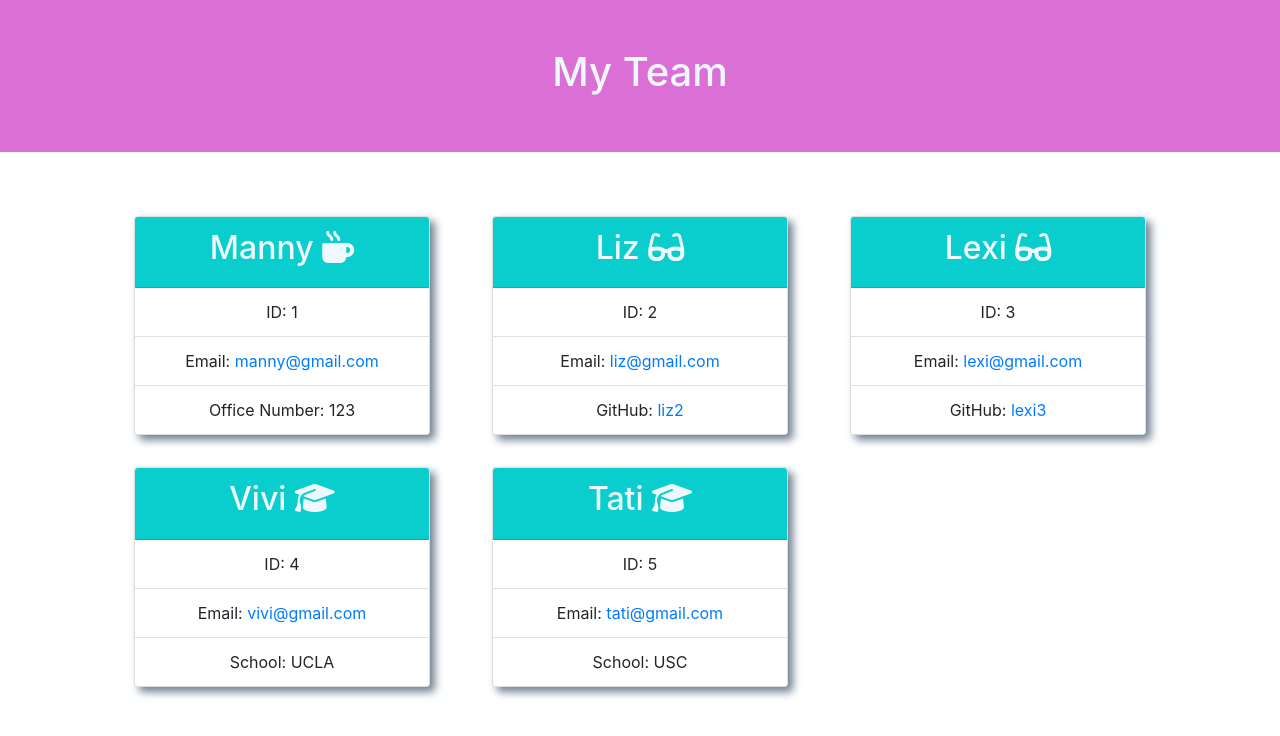
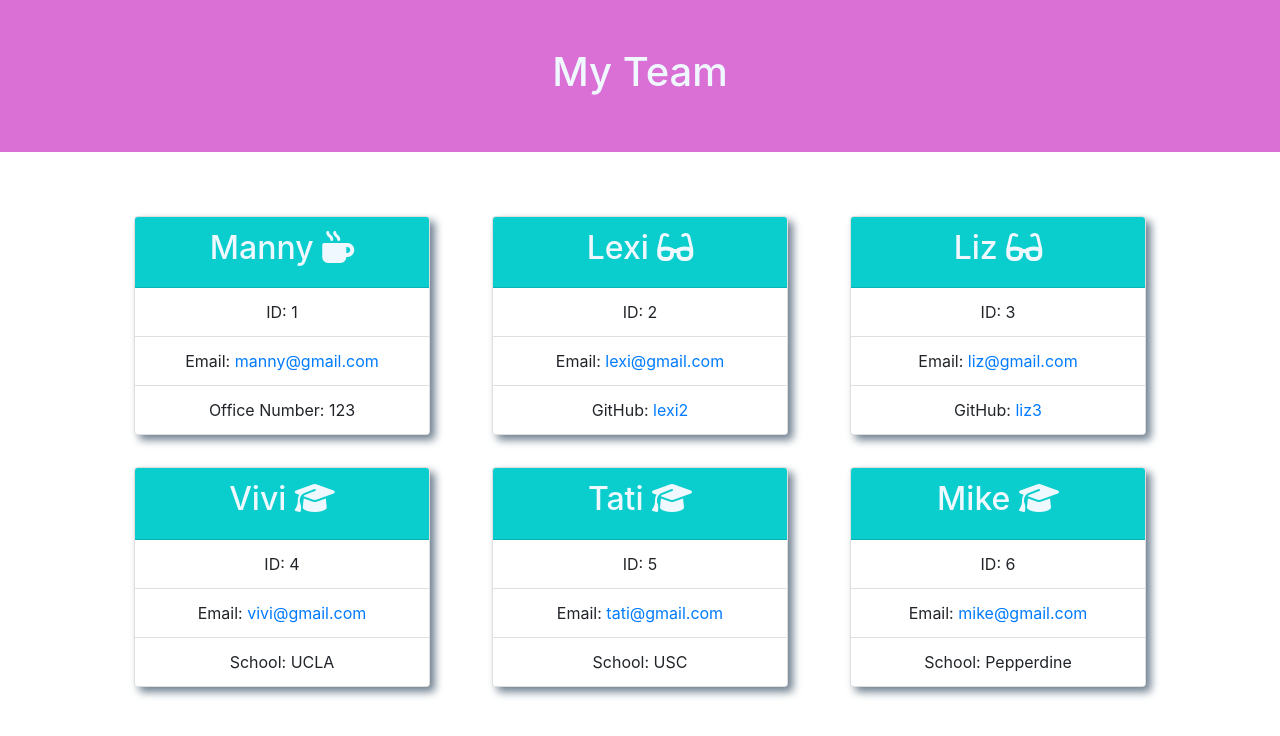
Before and after one commit to Babylex710/Team-Profile-Generator, a website: page dist/team.html in a window 1280 px wide. Drawn offline with nearby package versions, Linux system fonts and the light colour scheme.

Commit message:
added new screenshot to readme

```diff
--- a/dist/team.html
+++ b/dist/team.html
@@ -37,23 +37,23 @@
         <article class="col-md-4">
             <div class="card">
                 <div class="card-header">
-                    <h2>Liz <i class="fa-solid fa-glasses"></i></h2>
+                    <h2>Lexi <i class="fa-solid fa-glasses"></i></h2>
                 </div>
                 <ul class="list-group list-group-flush">
                     <li class="list-group-item">ID: 2</li>
-                    <li class="list-group-item">Email: <a href="liz@gmail.com">liz@gmail.com</a></li>
-                    <li class="list-group-item">GitHub: <a href="https://www.github.com/liz2">liz2</a></li>
+                    <li class="list-group-item">Email: <a href="lexi@gmail.com">lexi@gmail.com</a></li>
+                    <li class="list-group-item">GitHub: <a href="https://www.github.com/lexi2">lexi2</a></li>
                 </ul>
             </div>
         </article><article class="col-md-4">
             <div class="card">
                 <div class="card-header">
-                    <h2>Lexi <i class="fa-solid fa-glasses"></i></h2>
+                    <h2>Liz <i class="fa-solid fa-glasses"></i></h2>
                 </div>
                 <ul class="list-group list-group-flush">
                     <li class="list-group-item">ID: 3</li>
-                    <li class="list-group-item">Email: <a href="lexi@gmail.com">lexi@gmail.com</a></li>
-                    <li class="list-group-item">GitHub: <a href="https://www.github.com/lexi3">lexi3</a></li>
+                    <li class="list-group-item">Email: <a href="liz@gmail.com">liz@gmail.com</a></li>
+                    <li class="list-group-item">GitHub: <a href="https://www.github.com/liz3">liz3</a></li>
                 </ul>
             </div>
         </article><article class="col-md-4">
@@ -78,6 +78,17 @@
                     <li class="list-group-item">School: USC</li>
                 </ul>
             </div>
+        </article><article class="col-md-4">
+            <div class="card">
+                <div class="card-header">
+                    <h2>Mike <i class="fa-solid fa-graduation-cap"></i></h2>
+                </div>
+                <ul class="list-group list-group-flush">
+                    <li class="list-group-item">ID: 6</li>
+                    <li class="list-group-item">Email: <a href="mike@gmail.com">mike@gmail.com</a></li>
+                    <li class="list-group-item">School: Pepperdine</li>
+                </ul>
+            </div>
         </article>
         </section>
 
```
Also changed, not shown: README.md, assets/Screen Shot 2022-10-19 at 10.13.20 PM.png (deleted), assets/Screen Shot 2022-10-19 at 10.18.36 PM.png (added).
